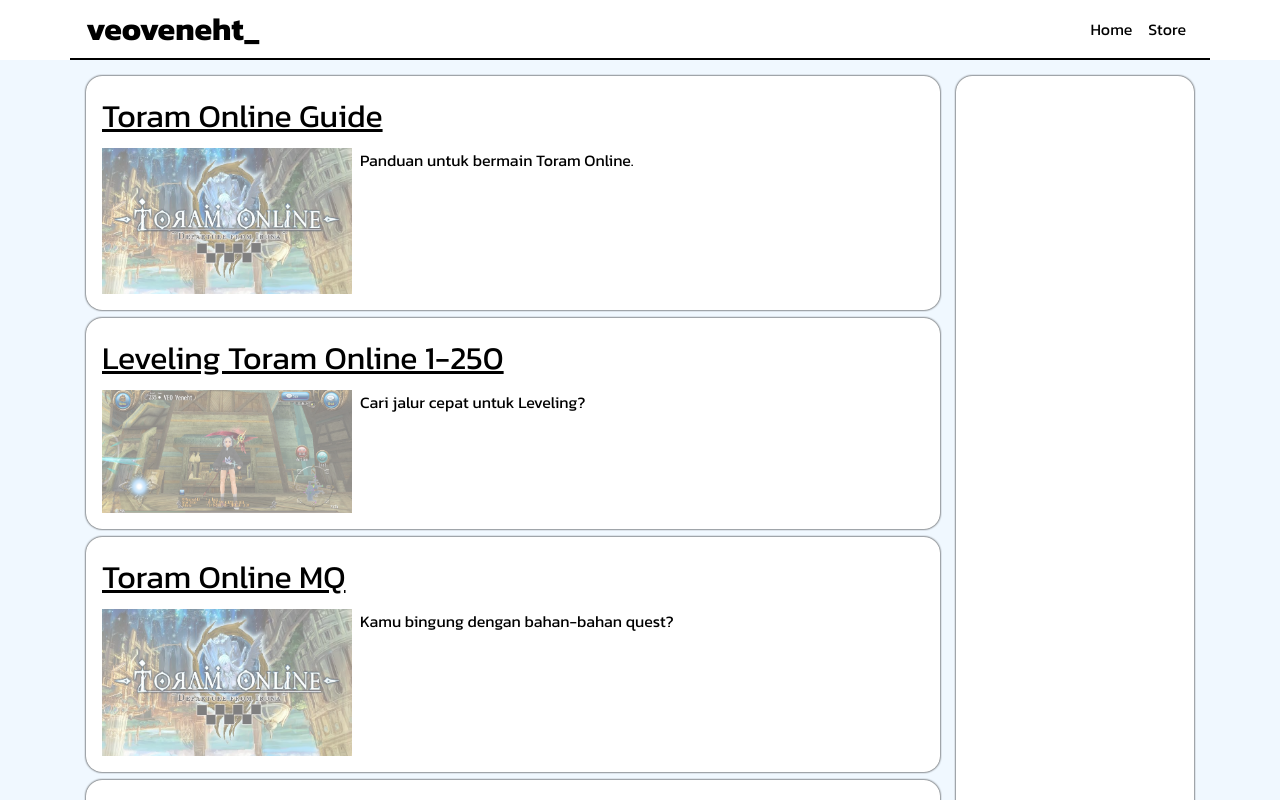
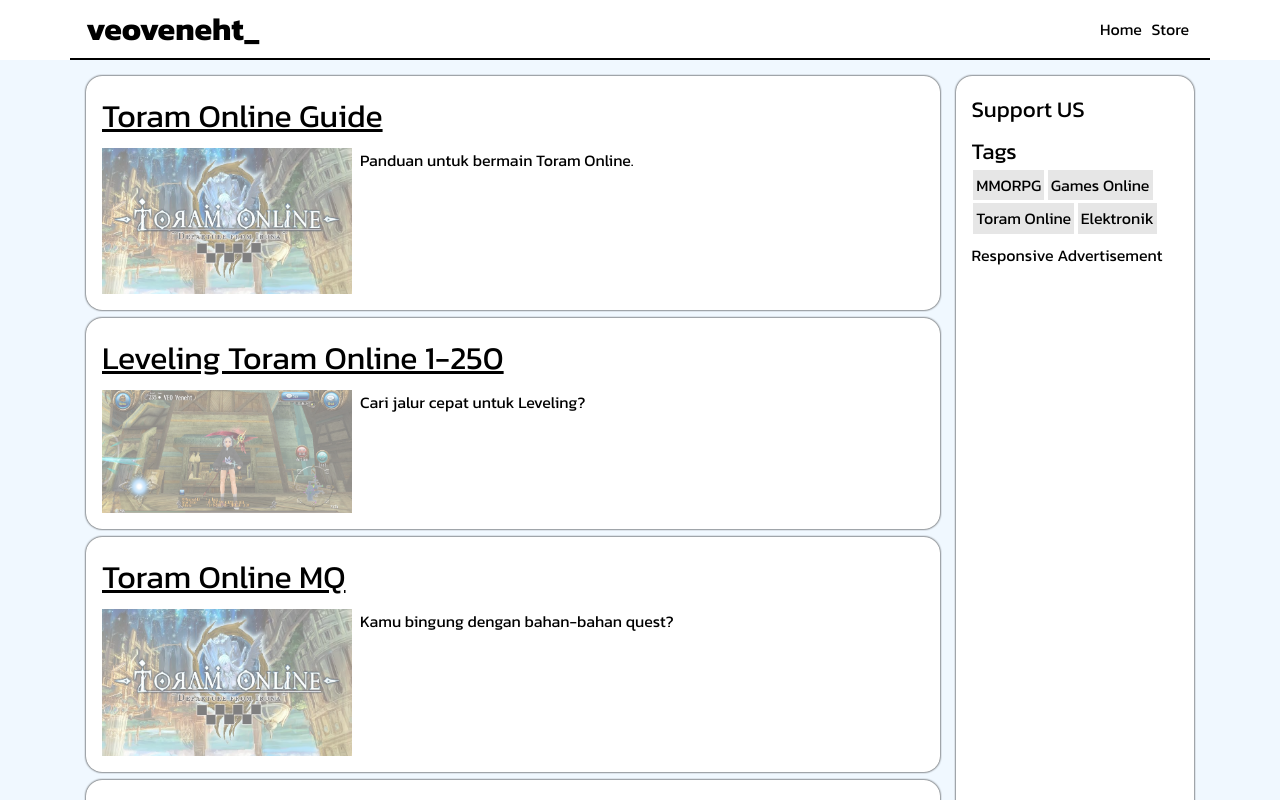
Before and after one commit to lisansfarizan/lisansf.github.io, a React (Create React App) app: page / in a window 1280 px wide. Shown: the top 800 px of the page. Built offline with nearby package versions, Linux system fonts and the light colour scheme.

Commit message:
sidebar Components

```diff
--- a/src/App.css
+++ b/src/App.css
@@ -39,14 +39,16 @@
   animation: blink 1s infinite step-start;
 }
 
+#navlink a, #foot-link a, .sidebar-tags div a{
+  margin: .1rem;
+  padding: .2rem;
+  cursor: pointer;
+}
+
 @keyframes blink {
   50% {
     opacity: 0;
   }
-}
-
-#navlink a {
-  margin: .5rem;
 }
 
 #menu {
@@ -234,6 +236,29 @@
   box-sizing: border-box;
 }
 
+.sidebar-tags {
+  display: flex;
+  flex-direction: column;
+}
+
+#title-tags, #support-us p {
+  font-size: 1.4rem;
+}
+
+.sidebar-tags div {
+  display: flex;
+  flex-wrap: wrap;
+}
+
+.sidebar-tags div a {
+  background-color: rgb(230, 230, 230);
+  transition: .3s;
+}
+
+.sidebar-tags div a:hover {
+  background-color: rgb(205, 205, 205);
+}
+
 /** Post Section */
 .post {
   width: 100%;
@@ -264,8 +289,6 @@
 #foot-link {
   display: flex;
   flex-wrap: wrap;
-  gap: 1vh;
-  margin: 1vh 0vh;
 }
 
 /** End Footer */
--- a/src/Components/Admin.jsx
+++ b/src/Components/Admin.jsx
@@ -42,7 +42,7 @@
 
     return (
         <>
-        <Helmet title='Login | VEO Veneht'/>
+        <Helmet title='Admin | VEO Veneht'/>
             <div id='login-form'>
                 <form onSubmit={onLogin}>
                     <div id='input-wrapper'>
--- a/src/Components/HeaderUI/Header.jsx
+++ b/src/Components/HeaderUI/Header.jsx
@@ -13,11 +13,6 @@
                 </div>
                 <p id="menu" onClick={() => {
                     setShowSlide(showSlide === '0%' ? '100%' : '0%');
-                    const menu = document.getElementById('menu');
-                    menu.style.display= 'none';
-
-                    const close = document.getElementById('close');
-                    close.style.display = 'flex';
                 }}>
                     <Link href>
                     <svg xmlns="http://www.w3.org/2000/svg" width="25" height="25" fill="currentColor" class="bi bi-list" viewBox="0 0 16 16">
@@ -31,8 +26,6 @@
                         <Link id="close" onClick={() => {
                         setShowSlide(showSlide === '100%' ? '0%' : '100%');
 
-                        const menu = document.getElementById('menu');
-                        menu.style.display= 'flex';
                         }} href>
                             <svg xmlns="http://www.w3.org/2000/svg" width="25" height="25" fill="currentColor" class="bi bi-x" viewBox="0 0 16 16">
                                 <path d="M4.646 4.646a.5.5 0 0 1 .708 0L8 7.293l2.646-2.647a.5.5 0 0 1 .708.708L8.707 8l2.647 2.646a.5.5 0 0 1-.708.708L8 8.707l-2.646 2.647a.5.5 0 0 1-.708-.708L7.293 8 4.646 5.354a.5.5 0 0 1 0-.708"/>
--- a/src/Components/Home.jsx
+++ b/src/Components/Home.jsx
@@ -1,5 +1,6 @@
 import { Link } from "react-router-dom";
 import data from '../data';
+import Sidebar from "./Sidebar";
 
 const Home = () => {
     const post = data.flatMap(user => user.post);
@@ -20,7 +21,7 @@
                 ))
             }
             </div>
-            <div id="sidebar"></div>
+            <Sidebar/>
         </>
     )
 }
--- a/src/Components/Sidebar.jsx
+++ b/src/Components/Sidebar.jsx
@@ -1,7 +1,15 @@
+import SupportCard from './SidebarComponents/SupportCard.jsx'
+import Tags from './SidebarComponents/Tags.jsx'
+import Ads from './SidebarComponents/Ads.jsx'
+
 export default function Sidebar() {
     return (
         <>
-        <div id="sidebar"></div>
+        <div id="sidebar">
+            <SupportCard/>
+            <Tags/>
+            <Ads/>
+        </div>
         </>
     )
 }
--- a/src/Components/SidebarComponents/Ads.jsx
+++ b/src/Components/SidebarComponents/Ads.jsx
@@ -0,0 +1,9 @@
+export default function Ads() {
+    return (
+        <>
+        <div>
+            <a class="ads-here" href="https://www.veoveneht.eu.org/">Responsive Advertisement</a>
+        </div>
+        </>
+    )
+}
--- a/src/Components/SidebarComponents/SupportCard.jsx
+++ b/src/Components/SidebarComponents/SupportCard.jsx
@@ -0,0 +1,9 @@
+export default function SupportCard() {
+    return (
+        <>
+        <div id="support-us">
+            <p>Support US</p>
+        </div>
+        </>
+    )
+}
--- a/src/Components/SidebarComponents/Tags.jsx
+++ b/src/Components/SidebarComponents/Tags.jsx
@@ -0,0 +1,22 @@
+export default function Tags() {
+    const tags = [
+        "MMORPG", "Games Online", "Toram Online", "Elektronik"
+    ]
+
+    return (
+        <>
+        <div className="sidebar-tags">
+            <p id="title-tags">Tags</p>
+            <div>
+                {tags.map(x => (
+                    <>
+                    <a href>{x}</a>
+                    </>
+                ))
+
+                }
+            </div>
+        </div>
+        </>
+    )
+}
--- a/src/data.js
+++ b/src/data.js
@@ -12,6 +12,7 @@
                 "link": "/toram-online-guide",
                 "img": "/img/toram background.jpeg",
                 "date": "",
+                "tags": ["MMORPG", "Games Online", "Toram Online"],
                 "shortdesc": "Panduan untuk bermain Toram Online.",
                 "desc": "ini deskripsi Panjangnya kalo udah klik postingannya"
             },
@@ -20,6 +21,7 @@
                 "link": "/leveling-toram-online-1-250",
                 "img": "/img/veo-toram.jpg",
                 "date": "",
+                "tags": ["MMORPG", "Games Online", "Toram Online"],
                 "shortdesc": "Cari jalur cepat untuk Leveling?",
                 "desc": "ini deskripsi Panjangnya kalo udah klik postingannya"
             },
@@ -28,6 +30,7 @@
                 "link": "/toram-online-mq",
                 "img": "/img/toram background.jpeg",
                 "date": "",
+                "tags": ["MMORPG", "Games Online", "Toram Online"],
                 "shortdesc": "Kamu bingung dengan bahan-bahan quest?",
                 "desc": "ini deskripsi Panjangnya kalo udah klik postingannya"
             }
@@ -45,6 +48,7 @@
                 "link": "/hp-terbaru-2025",
                 "img": "",
                 "date": "",
+                "tags": ["Elektronik"],
                 "shortdesc": "HP baru di tahun 2025 ini sangat bagus!",
                 "desc": "ini deskripsi Panjangnya kalo udah klik postingannya"
             }
```
Also changed, not shown: src/Components/SidebarComponents/Archive.jsx (added, +9 -0 lines).
